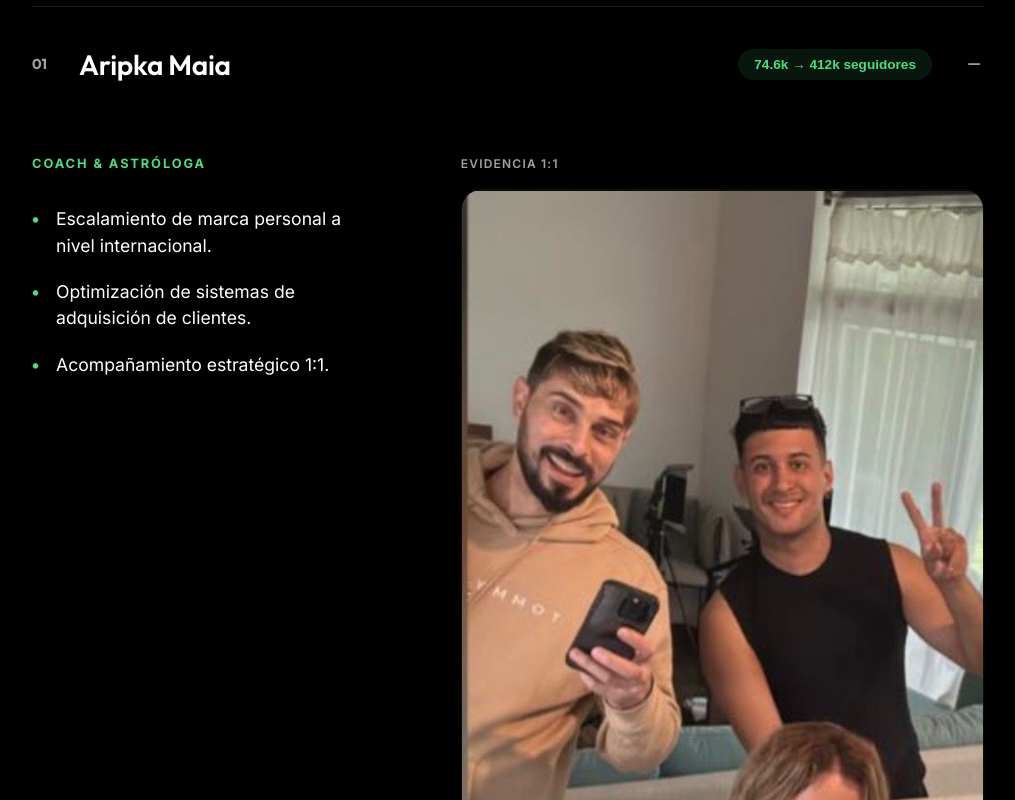
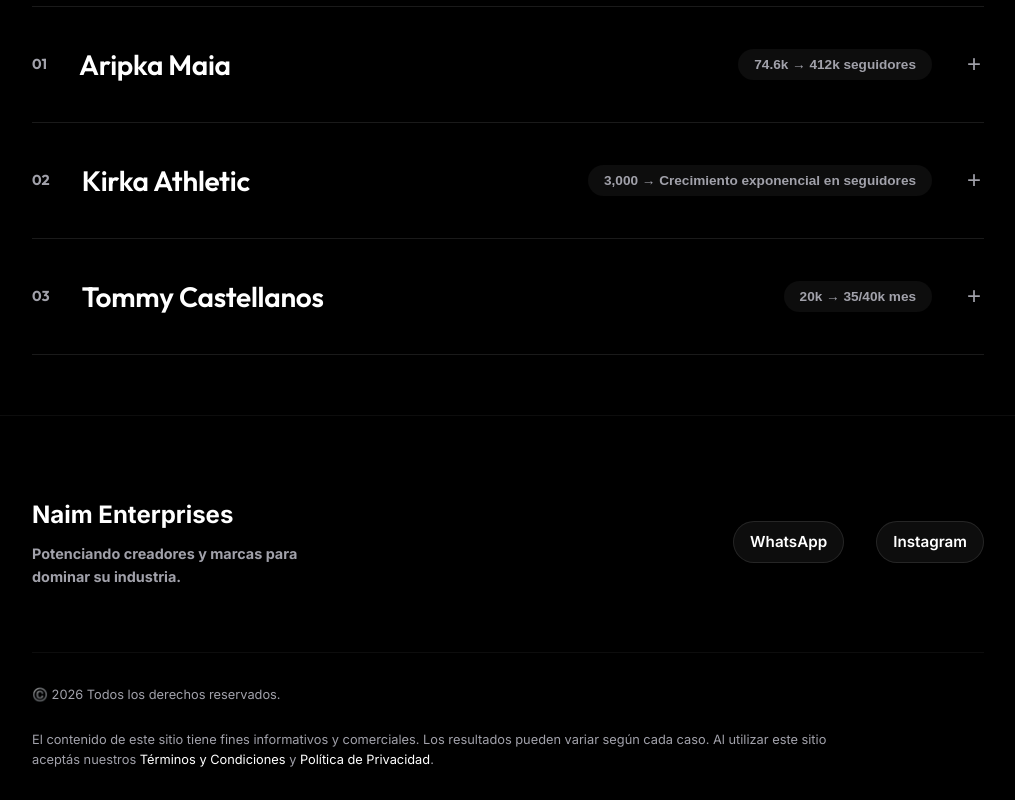
Before and after one commit to aleexxrodriguezz/Naim-Portfolio, a Next.js app: page /testimonios in a window 1280 px wide. Shown: the part 400-1200 px from the top of the page, without its empty margins (132-1147 px from the left). Built offline with nearby package versions, Linux system fonts and the light colour scheme.

Commit message:
Finalización de la web: Rediseño de stats y puntos a formato dinámico (pills), integración de contactos (WhatsApp/IG) y ajuste de testimonios cerrados por defecto

```diff
--- a/src/app/testimonios/page.js
+++ b/src/app/testimonios/page.js
@@ -26,9 +26,9 @@
       "Kirka empezó con solo 3,000 seguidores.",
       "Desarrollo de estrategia de contenido viral.",
       "Acompañamiento en la profesionalización de la marca.",
-      "Sistemas de monetización de audiencia."
+      "monetización de audiencia."
     ],
-    before: null, // No explicitly named "before" for Kirka in downloads
+    before: null,
     after: "/kirka_after.jpg",
     evidence: "/kirka_evidence.jpg"
   },
@@ -40,16 +40,16 @@
       "Pasó de facturar 20k a 35/40k de forma recurrente.",
       "Optimización de procesos de venta y cierre.",
       "Escalamiento de infraestructura comercial.",
-      "Sistemas de adquisición de clientes cualificados."
+      "Adquisición de clientes cualificados."
     ],
-    before: null, // No explicitly named "before" for Tommy
+    before: null,
     after: "/tommy_after.jpg",
     evidence: "/tommy_evidence.jpg"
   }
 ];
 
 export default function TestimoniosPage() {
-  const [activeIndex, setActiveIndex] = useState(0);
+  const [activeIndex, setActiveIndex] = useState(null);
 
   return (
     <main className={styles.main}>
@@ -83,11 +83,13 @@
                   <div className={styles.contentLayout}>
                     <div className={styles.textPart}>
                       <p className={styles.role}>{c.role}</p>
-                      <ul className={styles.points}>
+                      <div className={styles.pillsGrid}>
                         {c.details.map((point, index) => (
-                          <li key={index}>{point}</li>
+                          <div key={index} className={`${styles.detailPill} glass`}>
+                            {point}
+                          </div>
                         ))}
-                      </ul>
+                      </div>
                     </div>
 
                     <div className={styles.visualsPart}>
--- a/src/app/testimonios/testimonios.module.css
+++ b/src/app/testimonios/testimonios.module.css
@@ -105,7 +105,7 @@
 }
 
 .active .accordionContent {
-  max-height: 2000px;
+  max-height: 3000px;
   opacity: 1;
   padding-bottom: 4rem;
   pointer-events: auto;
@@ -128,26 +128,26 @@
   display: block;
 }
 
-.points {
-  list-style: none;
-  padding: 0;
+.pillsGrid {
+  display: flex;
+  flex-direction: column;
+  gap: 1rem;
 }
 
-.points li {
-  position: relative;
-  padding-left: 1.5rem;
-  margin-bottom: 1.25rem;
+.detailPill {
+  padding: 1rem 1.5rem;
+  border-radius: 16px;
+  border: 1px solid rgba(255, 255, 255, 0.05);
+  font-size: 1rem;
   color: #fff;
-  font-size: 1.1rem;
-  line-height: 1.5;
+  line-height: 1.4;
+  transition: transform 0.3s ease;
 }
 
-.points li::before {
-  content: "•";
-  position: absolute;
-  left: 0;
-  color: var(--primary);
-  font-weight: 900;
+.detailPill:hover {
+  transform: translateX(10px);
+  border-color: rgba(74, 222, 128, 0.2);
+  background: rgba(74, 222, 128, 0.02);
 }
 
 .visualsPart {
--- a/src/components/Footer.js
+++ b/src/components/Footer.js
@@ -5,11 +5,17 @@
     <footer className={styles.footer}>
       <div className={`container ${styles.container}`}>
         <div className={styles.top}>
-          <div className={styles.links}>
-            <a href="#servicios">Servicios</a>
-            <a href="#casos">Casos de Éxito</a>
-            <a href="#contacto">Contacto</a>
-            <a href="/terminos">Términos y Condiciones</a>
+          <div className={styles.brand}>
+            <span className="text-primary-gradient">Naim</span> Enterprises
+            <p className={styles.desc}>Potenciando creadores y marcas para dominar su industria.</p>
+          </div>
+          <div className={styles.socials}>
+            <a href="https://wa.me/5491133230965" target="_blank" rel="noopener noreferrer" className={styles.socialLink}>
+              WhatsApp
+            </a>
+            <a href="https://instagram.com/Naimlares" target="_blank" rel="noopener noreferrer" className={styles.socialLink}>
+              Instagram
+            </a>
           </div>
         </div>
         <div className={styles.bottom}>
--- a/src/components/Footer.module.css
+++ b/src/components/Footer.module.css
@@ -1,78 +1,90 @@
 .footer {
-  border-top: 1px solid var(--surface-border);
-  padding: 4rem 0 2rem;
-  margin-top: 4rem;
+  padding: 80px 0 40px;
+  background: rgba(0, 0, 0, 0.5);
+  border-top: 1px solid rgba(255, 255, 255, 0.05);
+}
+
+.container {
+  display: flex;
+  flex-direction: column;
+  gap: 4rem;
 }
 
 .top {
   display: flex;
   justify-content: space-between;
-  align-items: flex-start;
-  margin-bottom: 4rem;
+  align-items: center;
   flex-wrap: wrap;
   gap: 2rem;
 }
 
 .brand {
-  font-family: var(--font-outfit), sans-serif;
+  font-size: 1.5rem;
   font-weight: 700;
-  font-size: 1.5rem;
+  color: #fff;
+}
+
+.desc {
+  font-size: 0.9rem;
+  color: var(--text-muted);
+  margin-top: 0.5rem;
   max-width: 300px;
 }
 
-.desc {
-  font-family: var(--font-inter), sans-serif;
-  font-weight: 400;
-  font-size: 1rem;
-  color: var(--text-muted);
-  margin-top: 1rem;
-  line-height: 1.5;
-}
-
-.links {
+.socials {
   display: flex;
   gap: 2rem;
 }
 
-.links a {
-  color: var(--text-muted);
-  transition: color 0.2s ease;
+.socialLink {
+  color: #fff;
+  text-decoration: none;
+  font-weight: 600;
+  font-size: 0.95rem;
+  transition: color 0.3s ease;
+  padding: 0.5rem 1rem;
+  border-radius: 100px;
+  background: rgba(255, 255, 255, 0.05);
+  border: 1px solid rgba(255, 255, 255, 0.1);
 }
 
-.links a:hover {
-  color: var(--foreground);
+.socialLink:hover {
+  color: var(--primary);
+  background: rgba(74, 222, 128, 0.1);
+  border-color: var(--primary);
 }
 
 .bottom {
-  text-align: center;
+  border-top: 1px solid rgba(255, 255, 255, 0.05);
   padding-top: 2rem;
-  border-top: 1px solid var(--surface-border);
-  color: var(--text-muted);
-  font-size: 0.9rem;
   display: flex;
   flex-direction: column;
-  gap: 1rem;
+  gap: 1.5rem;
+  font-size: 0.8rem;
+  color: var(--text-muted);
 }
 
 .legalNotice {
-  max-width: 600px;
-  margin: 0 auto;
-  font-size: 0.8rem;
-  line-height: 1.5;
+  max-width: 800px;
+  line-height: 1.6;
 }
 
 .legalNotice a {
-  text-decoration: underline;
-  color: var(--primary);
+  color: #fff;
+  text-decoration: none;
 }
 
 @media (max-width: 768px) {
   .top {
     flex-direction: column;
+    text-align: center;
   }
 
-  .links {
-    flex-direction: column;
-    gap: 1rem;
+  .desc {
+    margin: 0.5rem auto 0;
+  }
+
+  .socials {
+    justify-content: center;
   }
 }
--- a/src/components/Services.js
+++ b/src/components/Services.js
@@ -38,7 +38,9 @@
               <div className={styles.icon}>{service.icon}</div>
               <div className={styles.text}>
                 <h3>{service.title}</h3>
-                <p>{service.description}</p>
+                <div className={`${styles.descPill} glass`}>
+                  {service.description}
+                </div>
               </div>
             </div>
           ))}
--- a/src/components/Services.module.css
+++ b/src/components/Services.module.css
@@ -23,19 +23,14 @@
   margin: 0 auto;
   display: flex;
   flex-direction: column;
-  gap: 3rem;
+  gap: 2.5rem;
 }
 
 .item {
   display: flex;
   gap: 2rem;
-  align-items: flex-start;
-  padding: 1.5rem 0;
-  border-bottom: 1px solid var(--surface-border);
-}
-
-.item:last-child {
-  border-bottom: none;
+  align-items: center;
+  padding: 0.5rem 0;
 }
 
 .icon {
@@ -46,25 +41,52 @@
   display: flex;
   align-items: center;
   justify-content: center;
-  border-radius: 12px;
+  border-radius: 100px;
   flex-shrink: 0;
+  border: 1px solid rgba(255, 255, 255, 0.1);
+}
+
+.text {
+  flex: 1;
+  display: flex;
+  flex-direction: column;
+  gap: 0.75rem;
 }
 
 .text h3 {
-  font-size: 1.5rem;
+  font-size: 1.25rem;
   color: #fff;
-  margin-bottom: 0.5rem;
+  margin-left: 1rem;
 }
 
-.text p {
+.descPill {
+  padding: 1rem 1.5rem;
+  border-radius: 100px;
+  border: 1px solid rgba(255, 255, 255, 0.05);
+  font-size: 1rem;
   color: var(--text-muted);
-  font-size: 1.1rem;
-  line-height: 1.6;
+  line-height: 1.4;
+  transition: all 0.3s ease;
+}
+
+.descPill:hover {
+  border-color: rgba(74, 222, 128, 0.2);
+  color: #fff;
+  transform: scale(1.01);
 }
 
 @media (max-width: 768px) {
   .item {
     flex-direction: column;
-    gap: 1rem;
+    text-align: center;
+  }
+
+  .descPill {
+    border-radius: 20px;
+    padding: 1rem;
+  }
+
+  .text h3 {
+    margin-left: 0;
   }
 }
```
Also changed, not shown: src/components/Hero.js (+10 -10 lines), src/components/Hero.module.css (+0 -47 lines).
